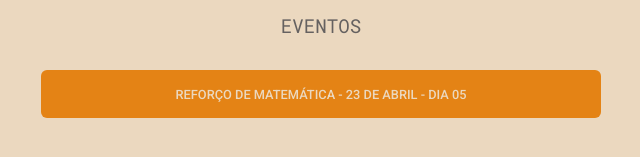
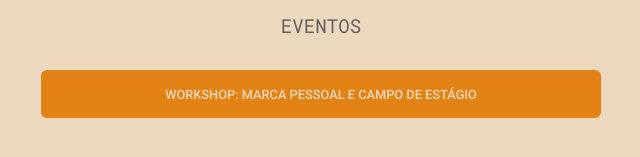
Before and after one commit to daiaanebarbosaf/anhangueraiguatemi, a React (Vite) app: page / in a window 1280 px wide. Shown: the part 249-406 px from the top of the page, without its empty margins (319-959 px from the left). Built offline with nearby package versions, Linux system fonts and the light colour scheme.

Commit message:
📝 texto: removendo um evento que já passou

```diff
--- a/src/App.tsx
+++ b/src/App.tsx
@@ -22,7 +22,7 @@ import avatarAnhanguera from './assets/anhanguera-iguatemi.png'
         <ul>
           <li>
             <a
-              href="https://doity.com.br/anhanguera-reforco-mat-05" target="_blank">Reforço de Matemática - 23 de Abril - Dia 05
+              href="https://doity.com.br/anhanguera-workshop-mpce" target="_blank">Workshop: Marca Pessoal e Campo de Estágio
             </a>
           </li>
         </ul>
```
